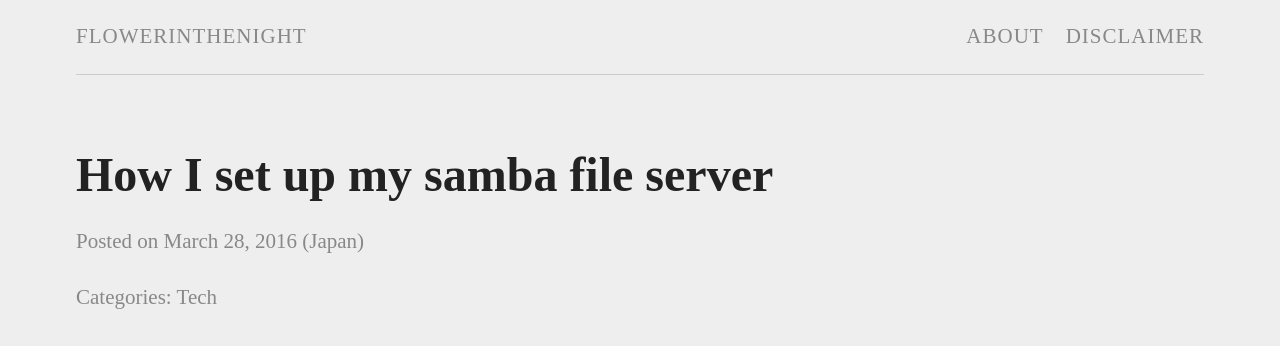
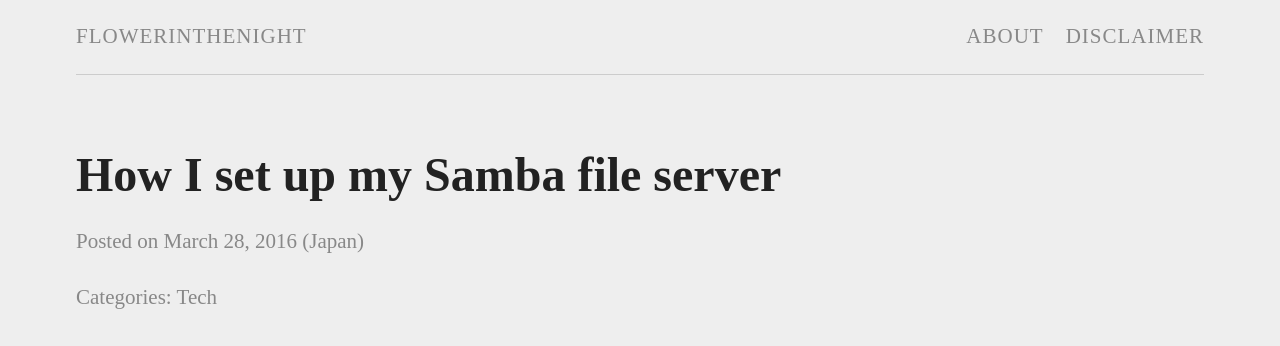
Before and after one commit to flowerinthenight/flowerinthenight.github.io, a Jekyll site: the page built from _posts/2016-03-28-setup-samba-server.md, in a window 1280 px wide. Shown: the top 346 px of the page. Built offline with Jekyll 4.4.1, drawn with Linux system fonts in a browser that asks for light colours; some web fonts are replaced; comment, search, counter and statistics services are not loaded.

Commit message:
Fix capitalizations.

```diff
--- a/_posts/2016-03-28-setup-samba-server.md
+++ b/_posts/2016-03-28-setup-samba-server.md
@@ -1,6 +1,6 @@
 ---
 layout: post
-title: "How I set up my samba file server"
+title: "How I set up my Samba file server"
 location: "Japan"
 categories: ["Tech"]
 comments: true
```
